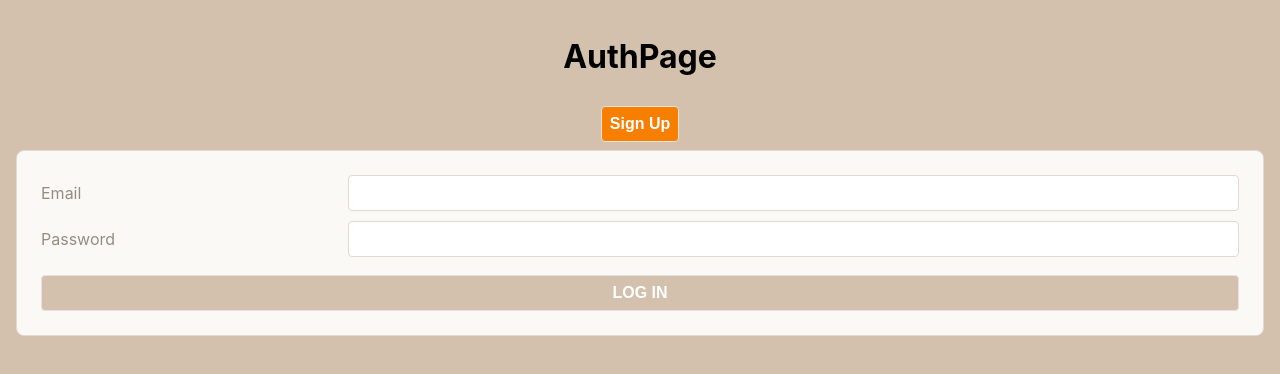
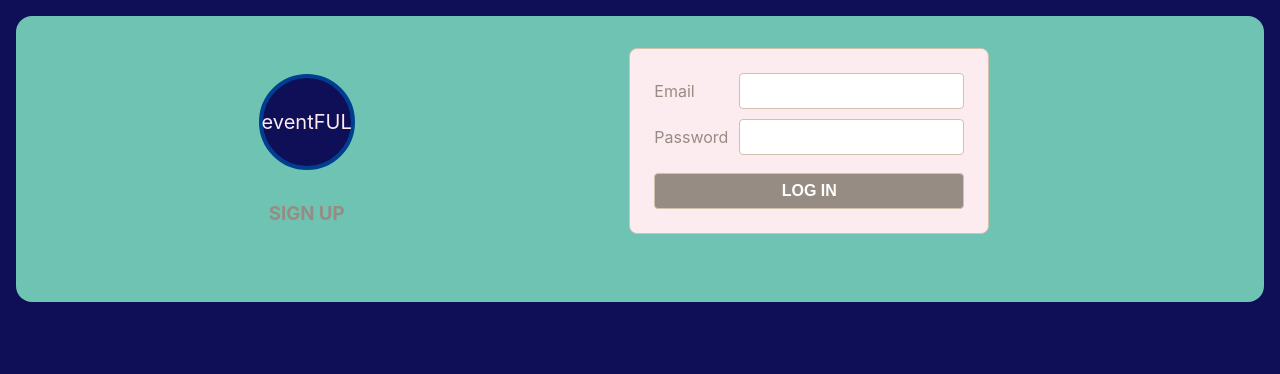
Before and after one commit to iris-personal/eventFUL, a React (Create React App) app: page /orders in a window 1280 px wide. Shown: the top 374 px of the page. Built offline with nearby package versions, Linux system fonts and the light colour scheme.

Commit message:
Edit Landing Page

```diff
--- a/public/index.html
+++ b/public/index.html
@@ -24,7 +24,7 @@
       work correctly both with client-side routing and a non-root public URL.
       Learn how to configure a non-root public URL by running `npm run build`.
     -->
-    <title>React App</title>
+    <title>eventFUL</title>
   </head>
   <body>
     <noscript>You need to enable JavaScript to run this app.</noscript>
--- /dev/null
+++ b/src/components/Logo/Logo.css
@@ -0,0 +1,13 @@
+.Logo {
+    height: 12vmin;
+    width: 12vmin;
+    display: flex;
+    flex-direction: column;
+    justify-content: center;
+    align-items: center;
+    border-radius: 50%;
+    background-color: var(--midnight);
+    color: var(--blush);
+    font-size: 2.5vmin;
+    border: .6vmin solid var(--cornflower);
+  }
--- /dev/null
+++ b/src/components/Logo/Logo.jsx
@@ -0,0 +1,9 @@
+import './Logo.css';
+
+export default function Logo() {
+  return (
+    <div className="Logo">
+      <div>eventFUL</div>
+    </div>
+  );
+}
--- a/src/index.css
+++ b/src/index.css
@@ -14,12 +14,13 @@ code {
 
 /* CSS Custom Properties */
 :root {
-  --white: #FFFFFF;
-  --tan-1: #FBF9F6;
-  --tan-2: #E7E2DD;
-  --tan-3: #E2D9D1;
-  --tan-4: #D3C1AE;
-  --orange: #F67F00;
+  --midnight: #0F0F57;
+  --cornflower: #003E8F;
+  --feldgrau: #5C6F68;
+  --green: #6FC3B3;
+  --tan: #D3C1AE;
+  --blush: #FDECEF;
+  --white: #FFFF;
   --text-light: #968c84;
   --text-dark: #615954;
 }
@@ -35,7 +36,7 @@ body {
   sans-serif;
   -webkit-font-smoothing: antialiased;
   -moz-osx-font-smoothing: grayscale;
-  background-color: var(--tan-4);
+  background-color: var(--midnight);
   padding: 2vmin;
   height: 100vh;
 }
@@ -94,9 +95,10 @@ code {
 
 .form-container {
   padding: 3vmin;
-  background-color: var(--tan-1);
-  border: .1vmin solid var(--tan-3);
+  background-color: var(--blush);
+  border: .1vmin solid var(--tan);
   border-radius: 1vmin;
+  margin: 4vmin;
 }
 
 p.error-message {
@@ -120,7 +122,7 @@ label {
 input {
   padding: 1vmin;
   font-size: 2vmin;
-  border: .1vmin solid var(--tan-3);
+  border: .1vmin solid var(--tan);
   border-radius: .5vmin;
   color: var(--text-dark);
   background-image: none !important; /* prevent lastpass */
@@ -128,19 +130,19 @@ input {
 }
 
 input:focus {
-  border-color: var(--orange);
+  border-color: var(--cornflower);
 }
 
 button, a.button {
   margin: 1vmin;
   padding: 1vmin;
   color: var(--white);
-  background-color: var(--orange);
+  background-color: var(--cornflower);
   font-size: 2vmin;
   font-weight: bold;
   text-decoration: none;
   text-align: center;
-  border: .1vmin solid var(--tan-2);
+  border: .1vmin solid var(--tan);
   border-radius: .5vmin;
   outline: none;
   cursor: pointer;
@@ -158,7 +160,7 @@ button.btn-xs {
 
 button:disabled, form:invalid button[type="submit"] {
   cursor: not-allowed;
-  background-color: var(--tan-4);
+  background-color: var(--text-light);
 }
 
 button[type="submit"] {
--- /dev/null
+++ b/src/pages/AuthPage/AuthPage.css
@@ -0,0 +1,15 @@
+.AuthPage {
+    height: 100%;
+    display: flex;
+    justify-content: space-evenly;
+    align-items: center;
+    background-color: var(--green);
+    border-radius: 2vmin;
+  }
+
+  .AuthPage h3 {
+    margin-top: 4vmin;
+    text-align: center;
+    color: var(--text-light);
+    cursor: pointer;
+  }
--- a/src/pages/AuthPage/AuthPage.jsx
+++ b/src/pages/AuthPage/AuthPage.jsx
@@ -1,21 +1,19 @@
 import { useState } from 'react';
+import './AuthPage.css';
 import SignUpForm from '../../components/SignUpForm/SignUpForm';
 import LoginForm from '../../components/LoginForm/LoginForm';
+import Logo from '../../components/Logo/Logo';
 
 export default function AuthPage({ setUser }) {
   const [showLogin, setShowLogin] = useState(true);
 
   return (
-    <main>
-      <h1>AuthPage</h1>
-      <button onClick={() => setShowLogin(!showLogin)}>
-        {showLogin ? 'Sign Up' : 'Log In'}
-      </button>
-      { showLogin ?
-          <LoginForm setUser={setUser} />
-          :
-          <SignUpForm setUser={setUser} />
-      }
+    <main className="AuthPage">
+      <div>
+        <Logo />
+        <h3 onClick={() => setShowLogin(!showLogin)}>{showLogin ? 'SIGN UP' : 'LOG IN'}</h3>
+      </div>
+      {showLogin ? <LoginForm setUser={setUser} /> : <SignUpForm setUser={setUser} />}
     </main>
   );
 }
```
